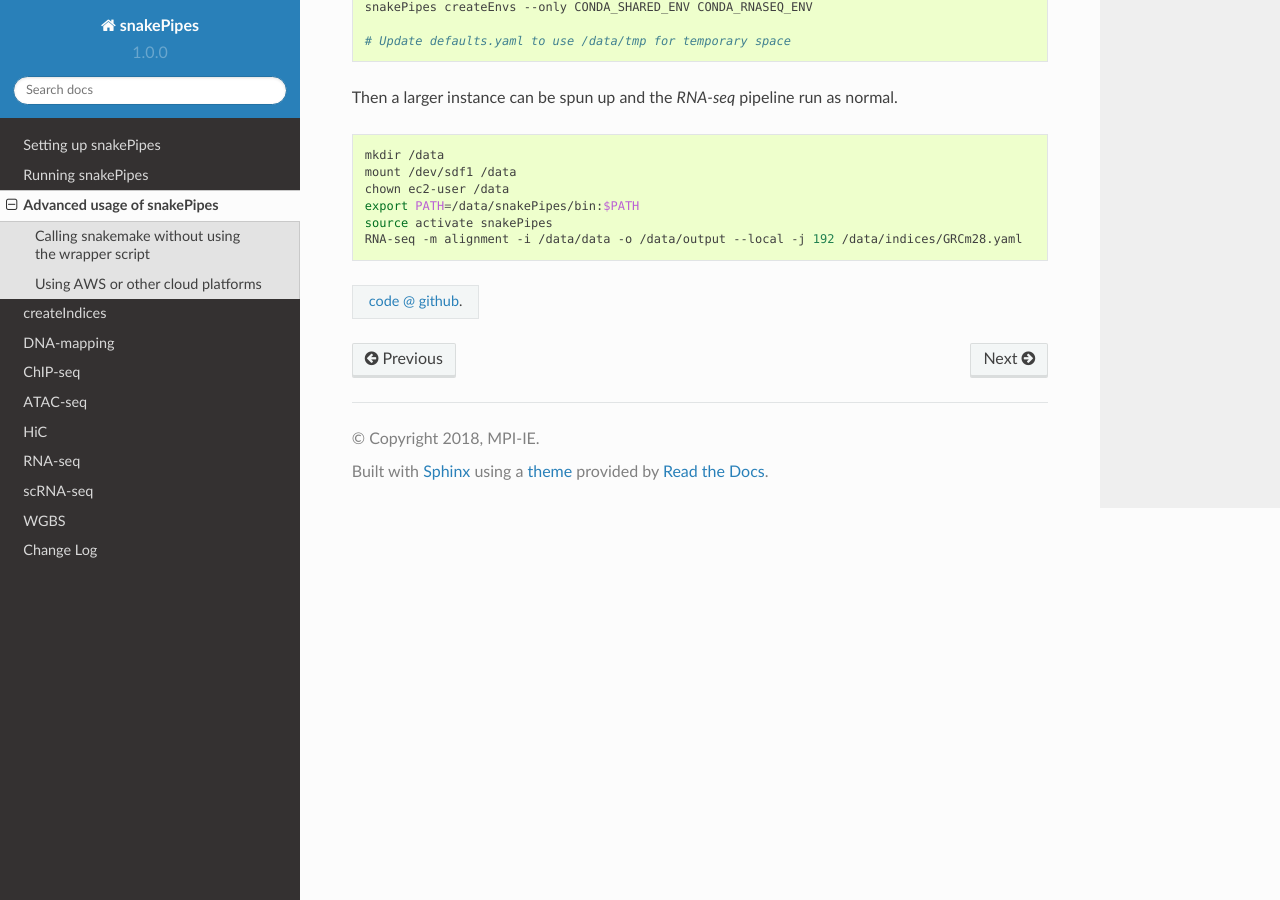
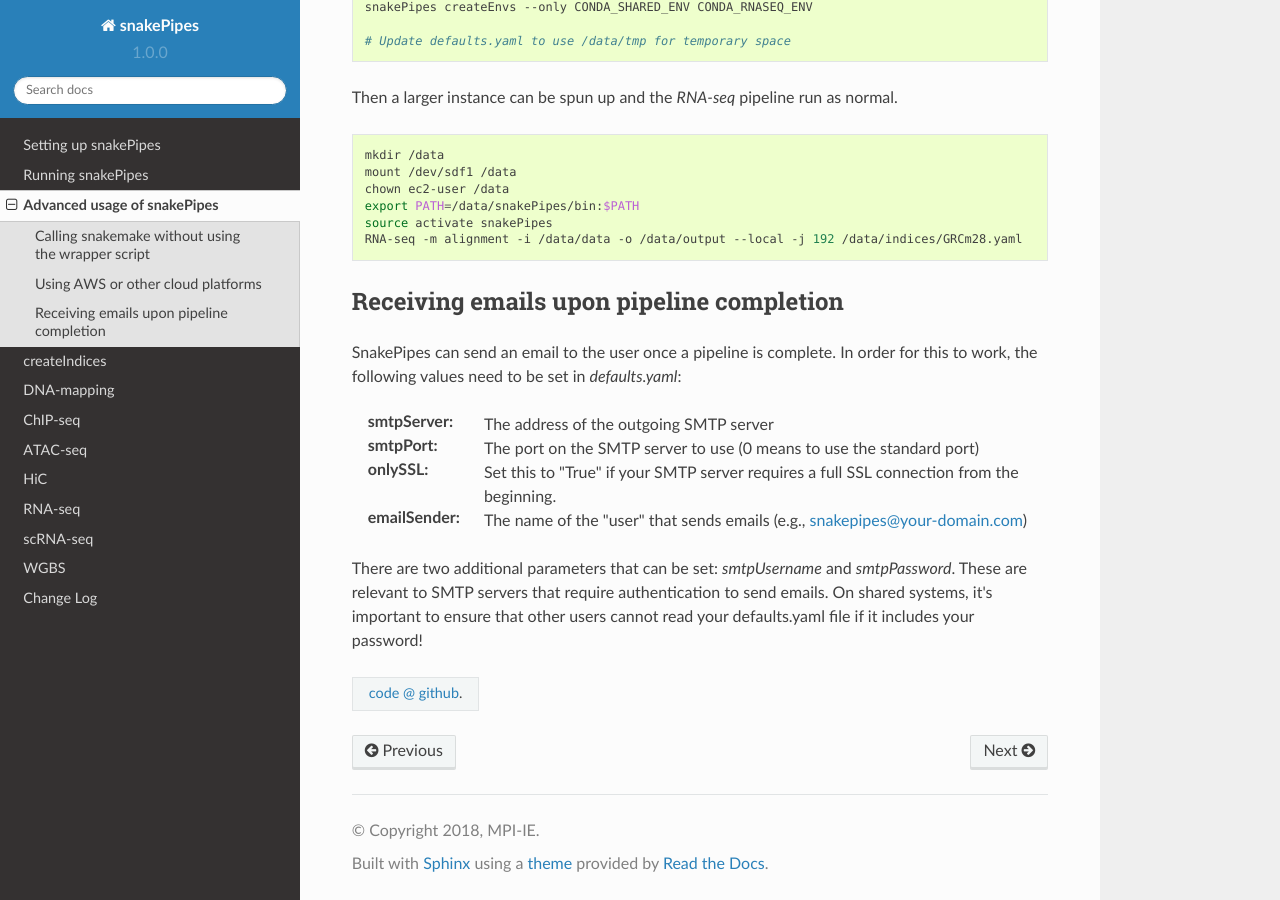
Before and after one commit to maxplanck-ie/snakepipes, a Sphinx documentation site: the page built from docs/content/advanced_usage.rst, in a window 1280 px wide and 900 px high, scrolled down 1615 px. Built offline with Sphinx 7.4.7 and the Read the Docs theme 2.0.0, drawn with Linux system fonts in a browser that asks for light colours.

Commit message:
Document email settings

```diff
--- a/docs/content/advanced_usage.rst
+++ b/docs/content/advanced_usage.rst
@@ -76,3 +76,15 @@ Then a larger instance can be spun up and the `RNA-seq` pipeline run as normal.
     export PATH=/data/snakePipes/bin:$PATH
     source activate snakePipes
     RNA-seq -m alignment -i /data/data -o /data/output --local -j 192 /data/indices/GRCm28.yaml
+
+Receiving emails upon pipeline completion
+-----------------------------------------
+
+SnakePipes can send an email to the user once a pipeline is complete. In order for this to work, the following values need to be set in `defaults.yaml`:
+
+:smtpServer: The address of the outgoing SMTP server
+:smtpPort: The port on the SMTP server to use (0 means to use the standard port)
+:onlySSL: Set this to "True" if your SMTP server requires a full SSL connection from the beginning.
+:emailSender: The name of the "user" that sends emails (e.g., snakepipes@your-domain.com)
+
+There are two additional parameters that can be set: `smtpUsername` and `smtpPassword`. These are relevant to SMTP servers that require authentication to send emails. On shared systems, it's important to ensure that other users cannot read your defaults.yaml file if it includes your password!
```
